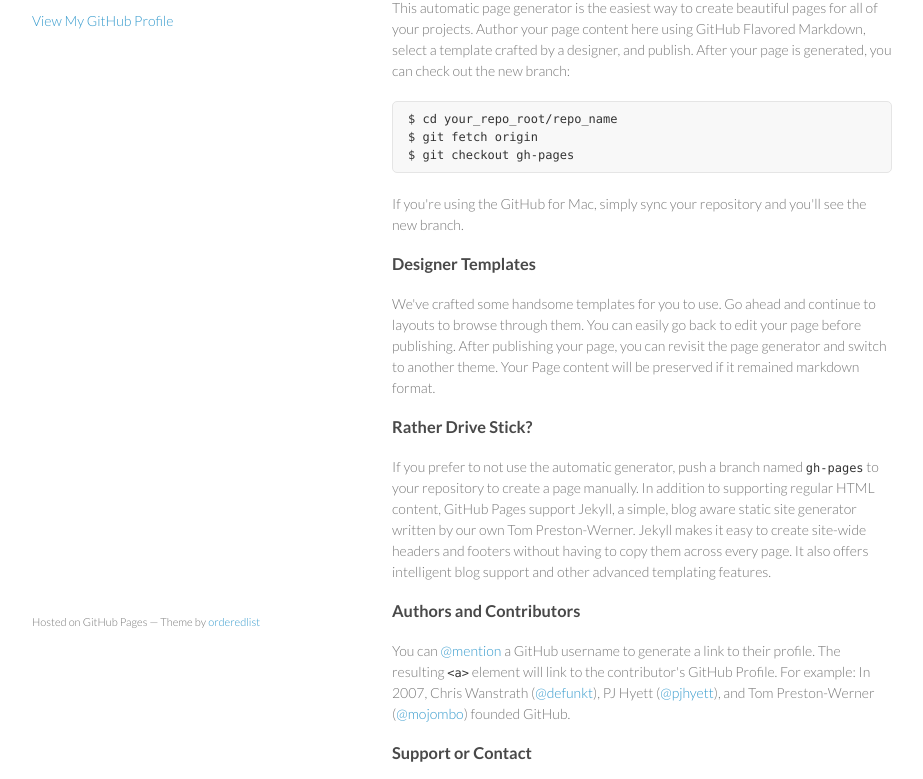
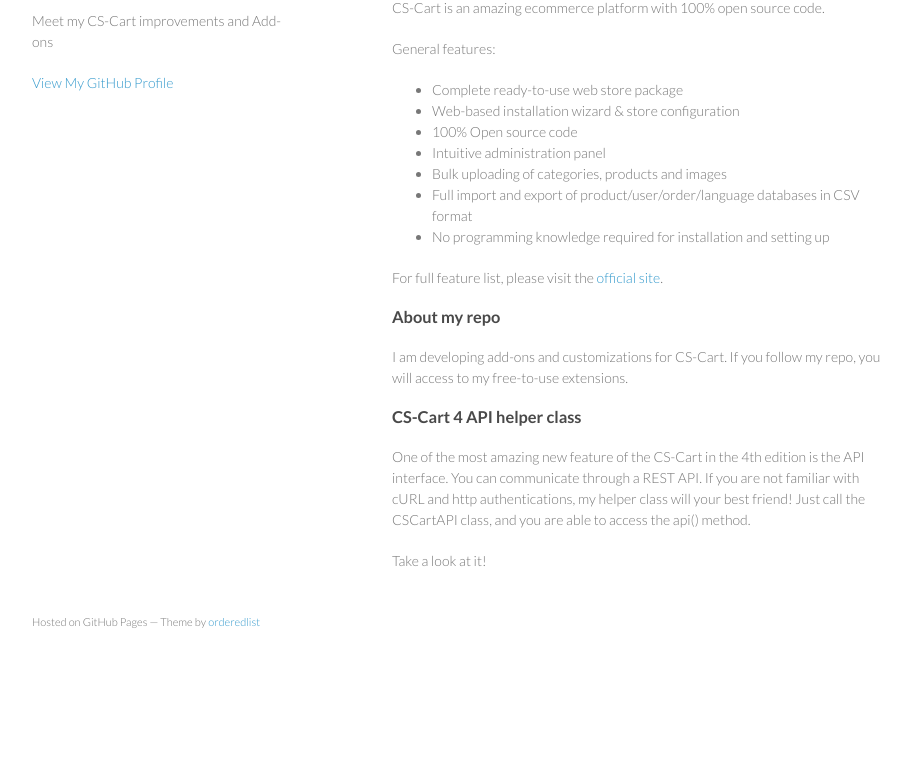
Before and after one commit to drahosistvan/drahosistvan.github.io, a plain HTML site: page index.html in a window 1280 px wide. Shown: the part 99-878 px from the top of the page, without its empty margins (178-1101 px from the left). After the commit the page ends 800 px from the top, so only its background shows below. Drawn offline with Linux system fonts and the light colour scheme.

Commit message:
Replace master branch with page content via GitHub

```diff
--- a/index.html
+++ b/index.html
@@ -3,7 +3,7 @@
   <head>
     <meta charset="utf-8">
     <meta http-equiv="X-UA-Compatible" content="chrome=1">
-    <title>Drahosistvan.github.io by drahosistvan</title>
+    <title>Drahos Istvan by drahosistvan</title>
 
     <link rel="stylesheet" href="stylesheets/styles.css">
     <link rel="stylesheet" href="stylesheets/pygment_trac.css">
@@ -15,46 +15,55 @@
   <body>
     <div class="wrapper">
       <header>
-        <h1>Drahosistvan.github.io</h1>
-        <p></p>
+        <h1>Drahos Istvan</h1>
+        <p>Meet my CS-Cart improvements and Add-ons</p>
 
 
         <p class="view"><a href="https://github.com/drahosistvan">View My GitHub Profile</a></p>
 
       </header>
       <section>
-        <h3>Welcome to GitHub Pages.</h3>
+        <h3>What is CS-Cart?</h3>
 
-<p>This automatic page generator is the easiest way to create beautiful pages for all of your projects. Author your page content here using GitHub Flavored Markdown, select a template crafted by a designer, and publish. After your page is generated, you can check out the new branch:</p>
+<p>CS-Cart is an amazing ecommerce platform with 100% open source code.</p>
 
-<pre><code>$ cd your_repo_root/repo_name
-$ git fetch origin
-$ git checkout gh-pages
-</code></pre>
+<p>General features:</p>
 
-<p>If you're using the GitHub for Mac, simply sync your repository and you'll see the new branch.</p>
+<ul>
+<li>Complete ready-to-use web store package</li>
+<li>Web-based installation wizard &amp; store configuration</li>
+<li>100% Open source code</li>
+<li>Intuitive administration panel</li>
+<li>Bulk uploading of categories, products and images</li>
+<li>Full import and export of product/user/order/language databases in CSV format</li>
+<li>No programming knowledge required for installation and setting up</li>
+</ul><p>For full feature list, please visit the <a href="http://cs-cart.com">official site</a>.</p>
 
-<h3>Designer Templates</h3>
+<h3>About my repo</h3>
 
-<p>We've crafted some handsome templates for you to use. Go ahead and continue to layouts to browse through them. You can easily go back to edit your page before publishing. After publishing your page, you can revisit the page generator and switch to another theme. Your Page content will be preserved if it remained markdown format.</p>
+<p>I am developing add-ons and customizations for CS-Cart. If you follow my repo, you will access to my free-to-use extensions.</p>
 
-<h3>Rather Drive Stick?</h3>
+<h3>CS-Cart 4 API helper class</h3>
 
-<p>If you prefer to not use the automatic generator, push a branch named <code>gh-pages</code> to your repository to create a page manually. In addition to supporting regular HTML content, GitHub Pages support Jekyll, a simple, blog aware static site generator written by our own Tom Preston-Werner. Jekyll makes it easy to create site-wide headers and footers without having to copy them across every page. It also offers intelligent blog support and other advanced templating features.</p>
+<p>One of the most amazing new feature of the CS-Cart in the 4th edition is the API interface. You can communicate through a REST API. If you are not familiar with cURL and http authentications, my helper class will your best friend! Just call the CSCartAPI class, and you are able to access the api() method.</p>
 
-<h3>Authors and Contributors</h3>
-
-<p>You can <a href="https://github.com/blog/821" class="user-mention">@mention</a> a GitHub username to generate a link to their profile. The resulting <code>&lt;a&gt;</code> element will link to the contributor's GitHub Profile. For example: In 2007, Chris Wanstrath (<a href="https://github.com/defunkt" class="user-mention">@defunkt</a>), PJ Hyett (<a href="https://github.com/pjhyett" class="user-mention">@pjhyett</a>), and Tom Preston-Werner (<a href="https://github.com/mojombo" class="user-mention">@mojombo</a>) founded GitHub.</p>
-
-<h3>Support or Contact</h3>
-
-<p>Having trouble with Pages? Check out the documentation at <a href="http://help.github.com/pages">http://help.github.com/pages</a> or contact <a href="mailto:support@github.com">support@github.com</a> and we’ll help you sort it out.</p>
+<p>Take a look at it!</p>
       </section>
       <footer>
         <p><small>Hosted on GitHub Pages &mdash; Theme by <a href="https://github.com/orderedlist">orderedlist</a></small></p>
       </footer>
     </div>
     <script src="javascripts/scale.fix.js"></script>
+              <script type="text/javascript">
+            var gaJsHost = (("https:" == document.location.protocol) ? "https://ssl." : "http://www.");
+            document.write(unescape("%3Cscript src='" + gaJsHost + "google-analytics.com/ga.js' type='text/javascript'%3E%3C/script%3E"));
+          </script>
+          <script type="text/javascript">
+            try {
+              var pageTracker = _gat._getTracker("UA-40980416-1");
+            pageTracker._trackPageview();
+            } catch(err) {}
+          </script>
 
   </body>
 </html>
```
Also changed, not shown: params.json (+1 -1 lines).
